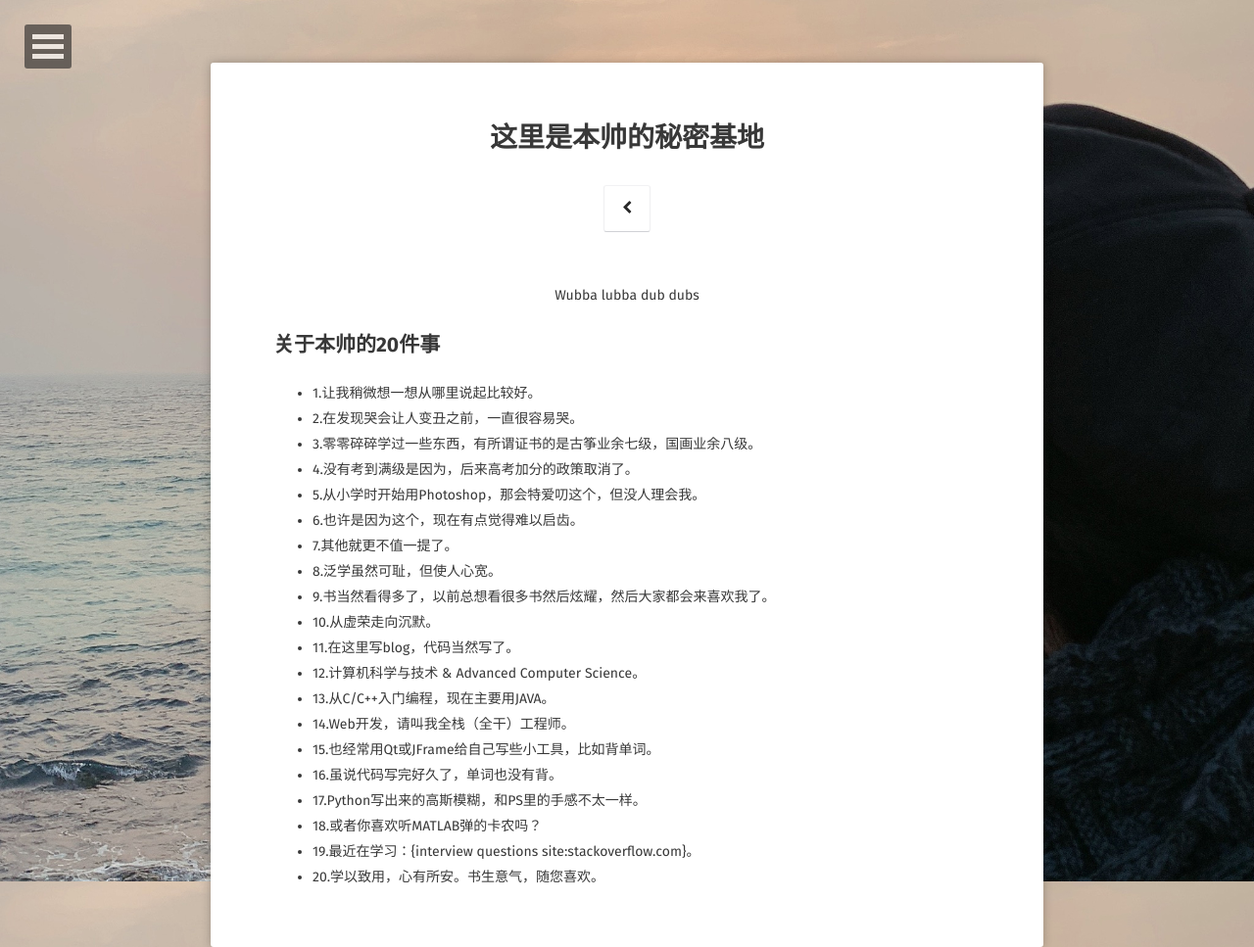
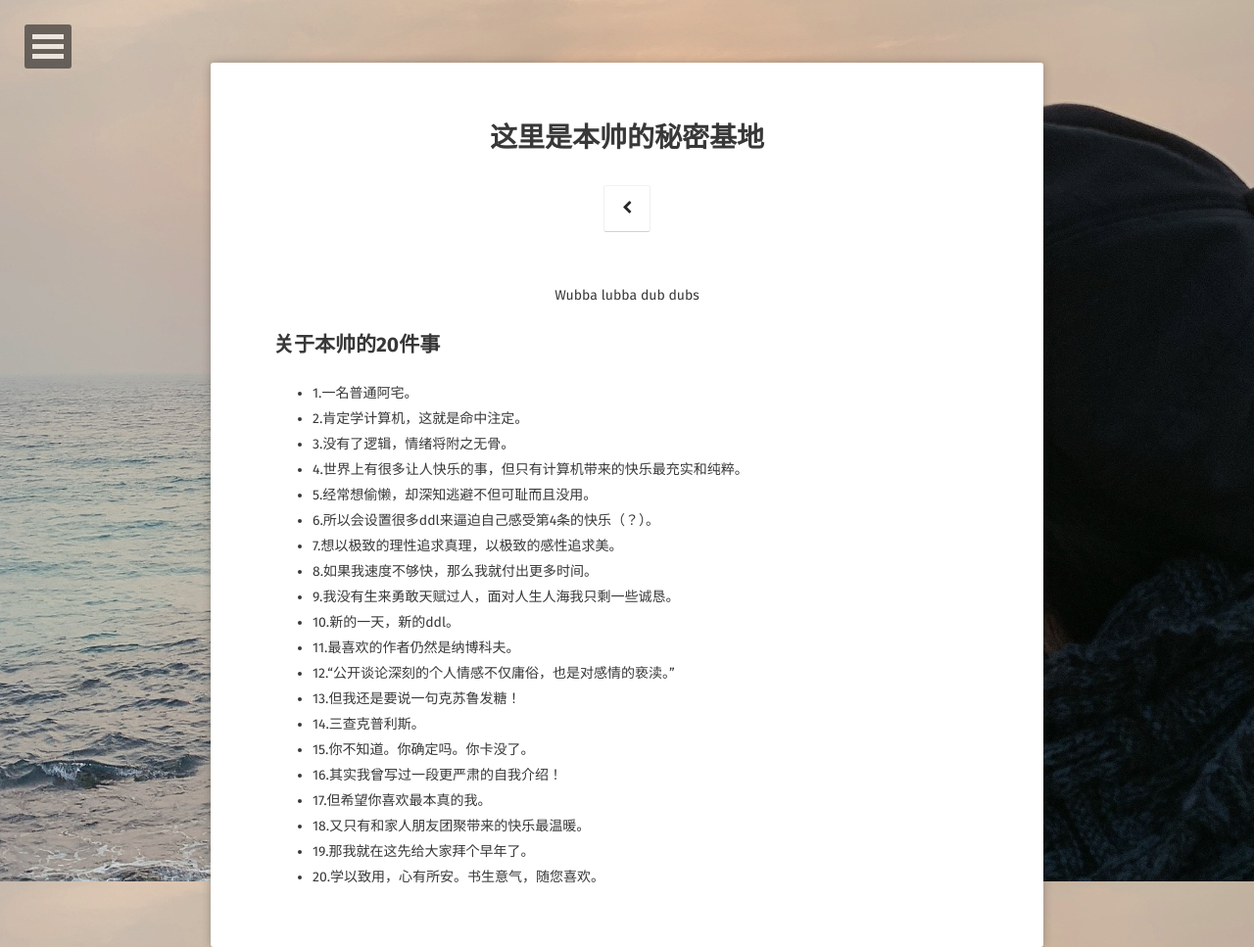
Before and after one commit to YawWQ/yawwq.github.io, a Jekyll site: the page built from about/index.md, in a window 1280 px wide. Shown: the whole page at 98% size. Built offline with Jekyll 4.4.1, drawn with Linux system fonts in a browser that asks for light colours; some web fonts are replaced.

Commit message:
Update index.md

```diff
--- a/about/index.md
+++ b/about/index.md
@@ -9,23 +9,23 @@ comments: false
 <center><a href="http://yawwq.github.io"></a> Wubba lubba dub dubs</center>
 
 ## 关于本帅的20件事
-* 1.让我稍微想一想从哪里说起比较好。
-* 2.在发现哭会让人变丑之前，一直很容易哭。
-* 3.零零碎碎学过一些东西，有所谓证书的是古筝业余七级，国画业余八级。
-* 4.没有考到满级是因为，后来高考加分的政策取消了。
-* 5.从小学时开始用Photoshop，那会特爱叨这个，但没人理会我。
-* 6.也许是因为这个，现在有点觉得难以启齿。
-* 7.其他就更不值一提了。
-* 8.泛学虽然可耻，但使人心宽。
-* 9.书当然看得多了，以前总想看很多书然后炫耀，然后大家都会来喜欢我了。
-* 10.从虚荣走向沉默。
-* 11.在这里写blog，代码当然写了。
-* 12.计算机科学与技术 & Advanced Computer Science。
-* 13.从C/C++入门编程，现在主要用JAVA。
-* 14.Web开发，请叫我全栈（全干）工程师。
-* 15.也经常用Qt或JFrame给自己写些小工具，比如背单词。
-* 16.虽说代码写完好久了，单词也没有背。
-* 17.Python写出来的高斯模糊，和PS里的手感不太一样。
-* 18.或者你喜欢听MATLAB弹的卡农吗？
-* 19.最近在学习：{interview questions site:stackoverflow.com}。
+* 1.一名普通阿宅。
+* 2.肯定学计算机，这就是命中注定。
+* 3.没有了逻辑，情绪将附之无骨。
+* 4.世界上有很多让人快乐的事，但只有计算机带来的快乐最充实和纯粹。
+* 5.经常想偷懒，却深知逃避不但可耻而且没用。
+* 6.所以会设置很多ddl来逼迫自己感受第4条的快乐（？）。
+* 7.想以极致的理性追求真理，以极致的感性追求美。
+* 8.如果我速度不够快，那么我就付出更多时间。
+* 9.我没有生来勇敢天赋过人，面对人生人海我只剩一些诚恳。
+* 10.新的一天，新的ddl。
+* 11.最喜欢的作者仍然是纳博科夫。
+* 12.“公开谈论深刻的个人情感不仅庸俗，也是对感情的亵渎。”
+* 13.但我还是要说一句克苏鲁发糖！
+* 14.三查克普利斯。
+* 15.你不知道。你确定吗。你卡没了。
+* 16.其实我曾写过一段更严肃的自我介绍！
+* 17.但希望你喜欢最本真的我。
+* 18.又只有和家人朋友团聚带来的快乐最温暖。
+* 19.那我就在这先给大家拜个早年了。
 * 20.学以致用，心有所安。书生意气，随您喜欢。
```
